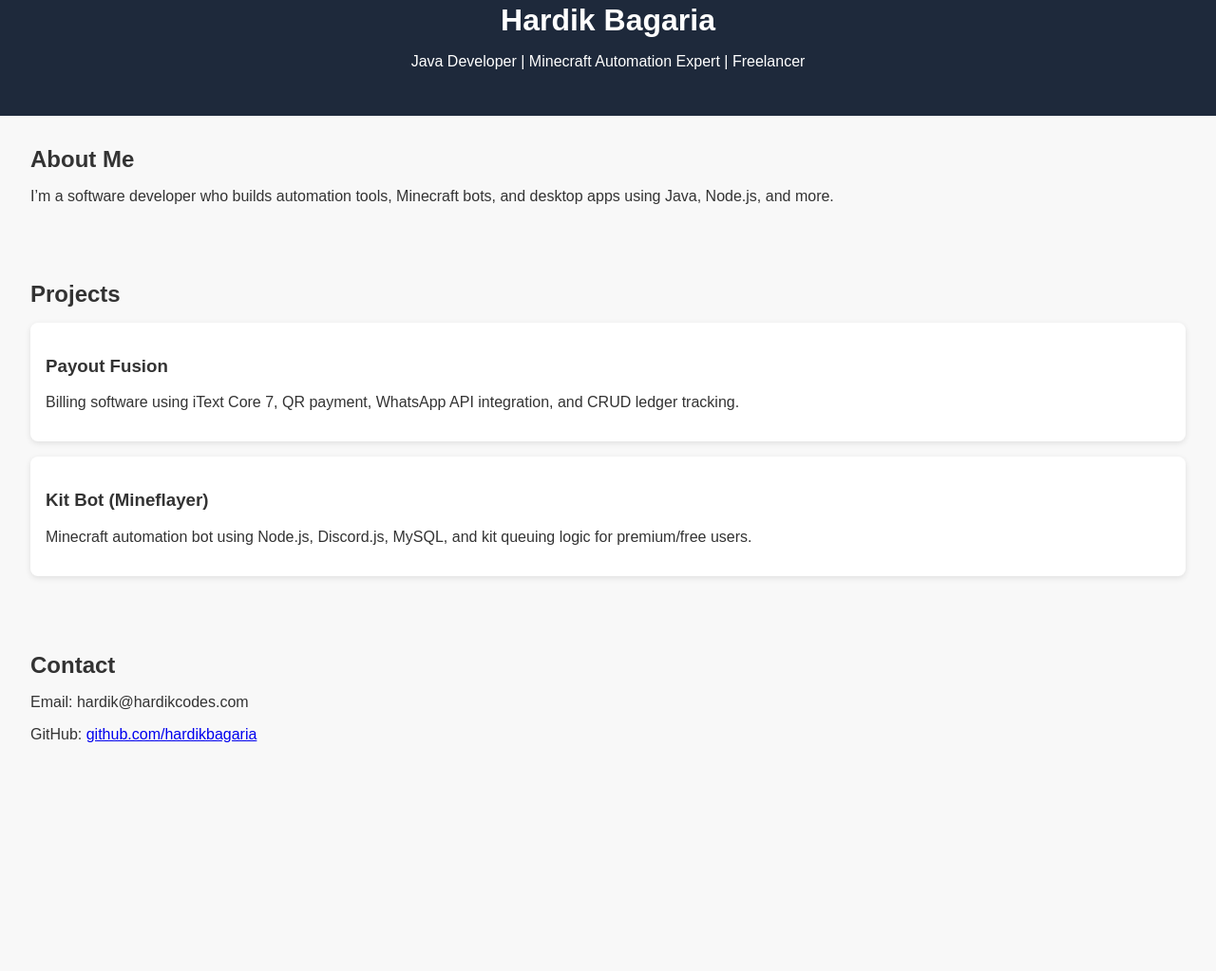
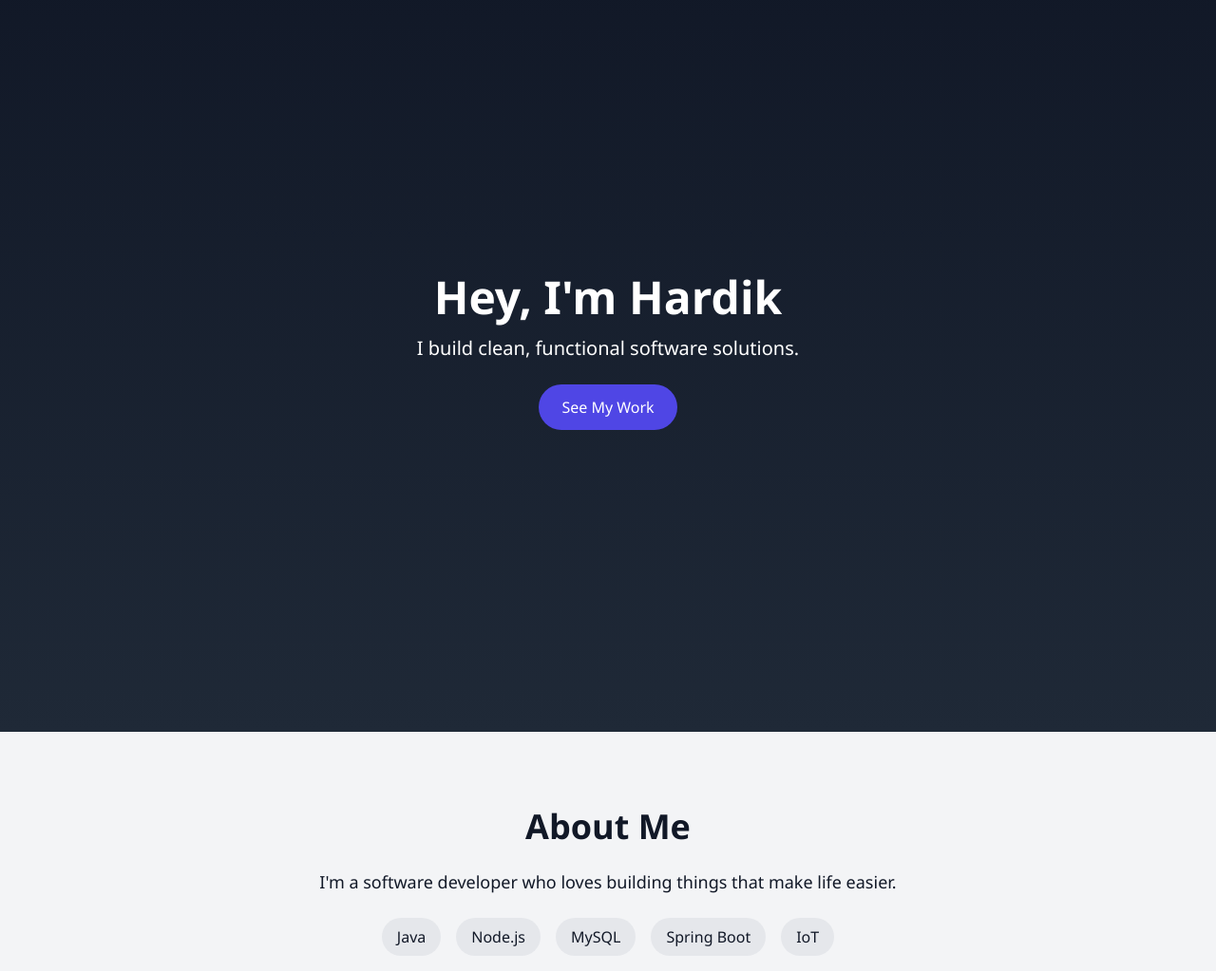
Before and after one commit to hardikbagaria/hardikcodes-portfolio, a plain HTML site: page index.html in a window 1280 px wide. Shown: the part 29-1052 px from the top of the page at 95% size. Before the commit the page ends 860 px from the top, so only its background shows below. Drawn offline with nearby package versions, Linux system fonts and the light colour scheme.

Commit message:
Deploy new animated portfolio

```diff
--- a/index.html
+++ b/index.html
@@ -1,42 +1,84 @@
-<!-- Save this as index.html -->
 <!DOCTYPE html>
 <html lang="en">
+
 <head>
   <meta charset="UTF-8" />
-  <meta name="viewport" content="width=device-width, initial-scale=1.0"/>
-  <title>Hardik Bagaria | Java Developer</title>
+  <meta name="viewport" content="width=device-width, initial-scale=1.0" />
+  <title>Hardik's Portfolio</title>
+  <link rel="stylesheet" href="https://cdn.jsdelivr.net/npm/tailwindcss@2.2.19/dist/tailwind.min.css">
+  <link rel="icon" href="favicon.ico" type="image/x-icon">
+  <link href="https://unpkg.com/aos@2.3.1/dist/aos.css" rel="stylesheet">
   <style>
-    body { font-family: Arial, sans-serif; margin: 0; background: #f8f8f8; color: #333; }
-    header { background: #1e293b; color: white; padding: 2rem; text-align: center; }
-    section { padding: 2rem; }
-    h1, h2 { margin: 0 0 1rem; }
-    .project { background: white; padding: 1rem; margin: 1rem 0; border-radius: 8px; box-shadow: 0 2px 6px rgba(0,0,0,0.1); }
+    body {
+      font-family: 'Segoe UI', sans-serif;
+    }
   </style>
 </head>
-<body>
-  <header>
-    <h1>Hardik Bagaria</h1>
-    <p>Java Developer | Minecraft Automation Expert | Freelancer</p>
-  </header>
-  <section>
-    <h2>About Me</h2>
-    <p>I’m a software developer who builds automation tools, Minecraft bots, and desktop apps using Java, Node.js, and more.</p>
+
+<body class="bg-gray-100 text-gray-900">
+  <!-- Hero Section -->
+  <section class="min-h-screen flex flex-col justify-center items-center text-center bg-gradient-to-b from-gray-900 to-gray-800 text-white" id="home">
+    <h1 class="text-5xl font-bold mb-4" data-aos="fade-up">Hey, I'm Hardik</h1>
+    <p class="text-xl mb-6" data-aos="fade-up" data-aos-delay="200">I build clean, functional software solutions.</p>
+    <a href="#projects" class="px-6 py-3 bg-indigo-600 rounded-full text-white hover:bg-indigo-500" data-aos="fade-up" data-aos-delay="400">See My Work</a>
   </section>
-  <section>
-    <h2>Projects</h2>
-    <div class="project">
-      <h3>Payout Fusion</h3>
-      <p>Billing software using iText Core 7, QR payment, WhatsApp API integration, and CRUD ledger tracking.</p>
-    </div>
-    <div class="project">
-      <h3>Kit Bot (Mineflayer)</h3>
-      <p>Minecraft automation bot using Node.js, Discord.js, MySQL, and kit queuing logic for premium/free users.</p>
+
+  <!-- About Section -->
+  <section class="py-20 px-6" id="about">
+    <div class="max-w-4xl mx-auto text-center">
+      <h2 class="text-4xl font-bold mb-6" data-aos="fade-up">About Me</h2>
+      <p class="text-lg mb-4" data-aos="fade-up" data-aos-delay="100">
+        I'm a software developer who loves building things that make life easier.
+      </p>
+      <div class="flex justify-center gap-4 mt-6 flex-wrap" data-aos="fade-up" data-aos-delay="200">
+        <span class="px-4 py-2 bg-gray-200 rounded-full">Java</span>
+        <span class="px-4 py-2 bg-gray-200 rounded-full">Node.js</span>
+        <span class="px-4 py-2 bg-gray-200 rounded-full">MySQL</span>
+        <span class="px-4 py-2 bg-gray-200 rounded-full">Spring Boot</span>
+        <span class="px-4 py-2 bg-gray-200 rounded-full">IoT</span>
+      </div>
     </div>
   </section>
-  <section>
-    <h2>Contact</h2>
-    <p>Email: hardik@hardikcodes.com</p>
-    <p>GitHub: <a href="https://github.com/hardikbagaria" target="_blank">github.com/hardikbagaria</a></p>
+
+  <!-- Projects Section -->
+  <section class="py-20 px-6 bg-white" id="projects">
+    <div class="max-w-6xl mx-auto">
+      <h2 class="text-4xl font-bold text-center mb-12" data-aos="fade-up">Projects</h2>
+      <div class="grid md:grid-cols-3 gap-8">
+        <!-- Project Card Placeholder -->
+        <div class="bg-gray-100 p-6 rounded-xl shadow-md" data-aos="fade-up">
+          <h3 class="text-2xl font-semibold mb-2">Project Title</h3>
+          <p class="text-sm mb-3">Short description of what this project does.</p>
+          <div class="flex gap-2 flex-wrap mb-3">
+            <span class="px-2 py-1 bg-gray-300 rounded text-xs">Java</span>
+            <span class="px-2 py-1 bg-gray-300 rounded text-xs">MySQL</span>
+          </div>
+          <a href="#" class="text-indigo-600 hover:underline text-sm">View on GitHub</a>
+        </div>
+        <!-- Copy more of these blocks for other projects -->
+      </div>
+    </div>
   </section>
+
+  <!-- Contact Section -->
+  <section class="py-20 px-6 bg-gray-900 text-white" id="contact">
+    <div class="max-w-xl mx-auto text-center">
+      <h2 class="text-4xl font-bold mb-6" data-aos="fade-up">Contact Me</h2>
+      <p class="mb-4" data-aos="fade-up" data-aos-delay="100">Feel free to reach out for collaborations or just a friendly hello!</p>
+      <p class="text-sm" data-aos="fade-up" data-aos-delay="200">Email: <a href="mailto:hardik@example.com" class="underline">hardik@example.com</a></p>
+      <p class="text-sm" data-aos="fade-up" data-aos-delay="300">Discord: Hardik#1234</p>
+    </div>
+  </section>
+
+  <!-- Footer -->
+  <footer class="bg-black text-white text-center py-6">
+    <p class="text-sm">&copy; 2025 Hardik Bagaria. All rights reserved.</p>
+  </footer>
+
+  <script src="https://unpkg.com/aos@2.3.1/dist/aos.js"></script>
+  <script>
+    AOS.init();
+  </script>
 </body>
+
 </html>
```
